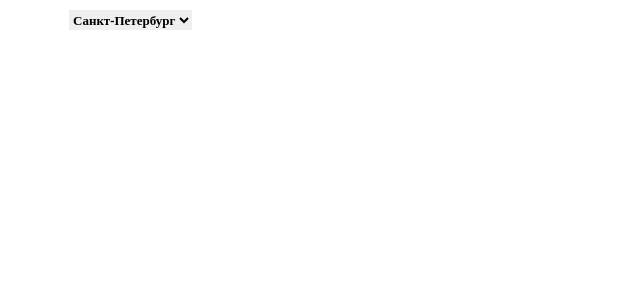
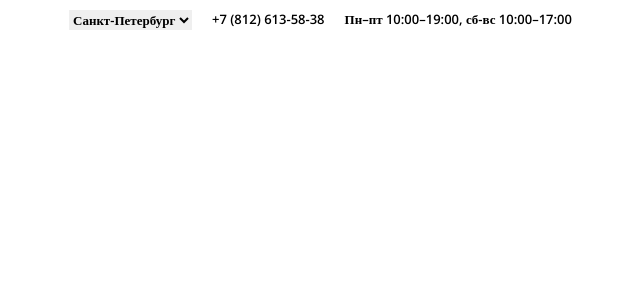
Before and after one commit to evsik/TZ_for_Top-3D-Group, a Vue app: page / in a window 1280 px wide. Shown: the top 300 px of the page, without its empty margins (101-741 px from the left). Built offline with nearby package versions, Linux system fonts and the light colour scheme.

Commit message:
added b-contactsSlider__connections

```diff
--- a/src/components/Header.vue
+++ b/src/components/Header.vue
@@ -6,7 +6,16 @@
           <option value="Санкт-Петербург">Санкт-Петербург</option>
           <option value="Москва">Москва</option>
         </select>
-
+        <div class="b-contactsSlider__tel">
+          <p>
+            <a href="tel:+78126135838">+7 (812) 613-58-38</a>
+          </p>
+        </div>
+        <div class="b-contactsSlider__workTime">
+          <p>
+            Пн–пт 10:00–19:00, сб-вс 10:00–17:00
+          </p>
+        </div>
       </div>
       <div class="b-contactsSlider__links">
 
@@ -24,18 +33,52 @@ export default {
 
 <style lang="scss">
 
+$varColorBlack: #000000;
+
 .b-header {
   padding: 0 120px;
   display: flex;
   justify-content: space-between;
+}
+
+.b-contactsSlider {
+
+  .b-contactsSlider__connections {
+    display: flex;
 
     .b-contactsSlider__cities {
       border: none;
-    font-family: Open Sans,serif;
+      font-family: Open Sans, serif;
       font-weight: 600;
       font-size: 13px;
       line-height: 18px;
+      color: $varColorBlack;
+      margin-right: 20px;
+    }
+
+    .b-contactsSlider__tel {
+      //margin-right: 20px;
+
+      p {
+
+        a {
+
+          @extend .b-contactsSlider__cities;
+          text-decoration: none;
+        }
       }
     }
 
+    .b-contactsSlider__workTime {
+
+      p {
+        @extend .b-contactsSlider__cities;
+        margin-right: 0;
+      }
+    }
+  }
+
+}
+
+
 </style>
--- a/src/layout/styles/style.css
+++ b/src/layout/styles/style.css
@@ -1,3 +1,9 @@
+* {
+    margin: 0;
+    padding: 0;
+    box-sizing: border-box;
+}
+
 body {
     margin: 0 auto;
     display: flex;
```
Lines whose indentation alone changed are shown as unchanged.
